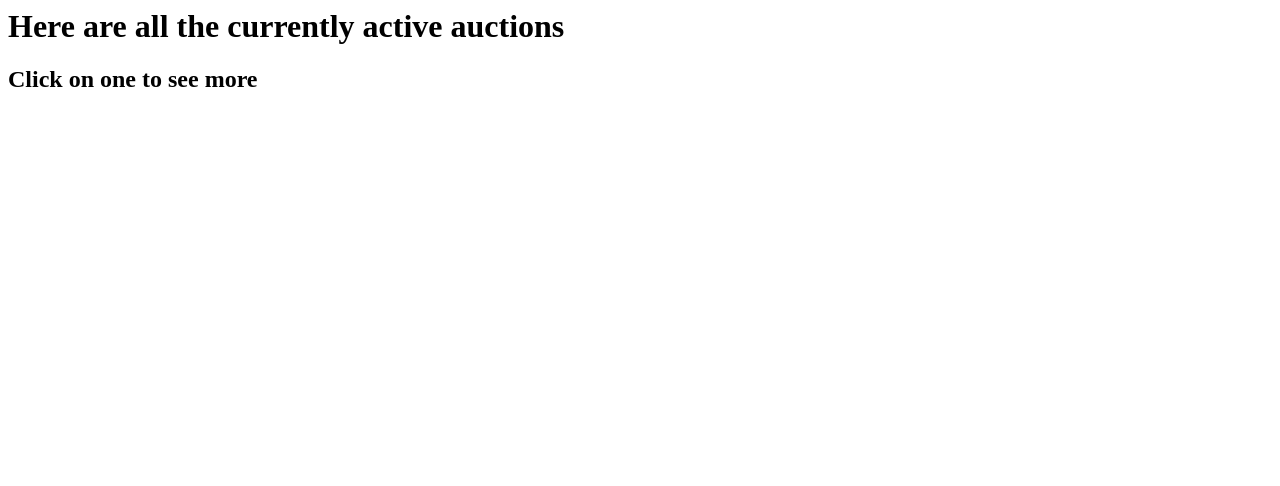
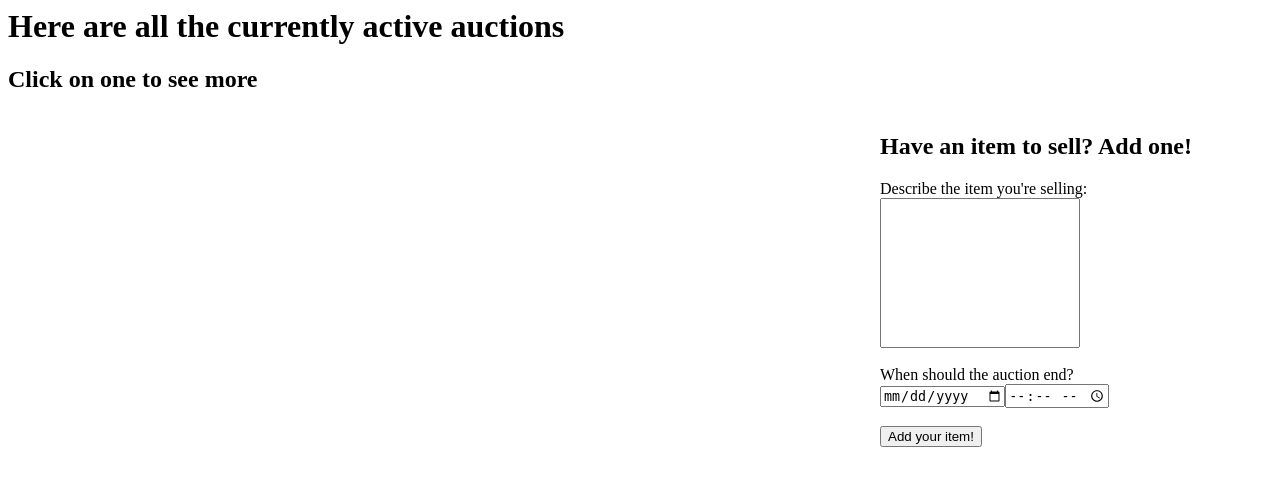
Before and after one commit to cherylyli/auctionSys, a Flask app: page /auctions in a window 1280 px wide. Shown: the top 486 px of the page. Run offline with Flask 2, Linux system fonts and the light colour scheme; data that the repository does not hold is empty; some libraries are stand-ins or nearby versions.

Commit message:
implement add item

```diff
--- a/AuctionWebApp/app/templates/auctions.html
+++ b/AuctionWebApp/app/templates/auctions.html
@@ -1,10 +1,32 @@
 <html>
  	<head>
     	<title>{{ title }} - Auctions</title>
+      <style>
+        .sell{
+          float: right;
+          padding-right: 80px;
+        }
+        input[type='text'] {
+          width: 200px;
+          height: 150px;
+        }
+      </style>
   	</head>
   	<body>
       	<h1>Here are all the currently active auctions</h1>
       	<h2>Click on one to see more</h2>
+        <div class="sell">
+          <h2>Have an item to sell? Add one!</h2>
+          <h2>{{message}}</h2>
+          <form action="/additem" method='POST'>
+          Describe the item you're selling: <br><input type="text" name="item_description"><br><br>
+          When should the auction end?<br><input type="date" name="end_time_date"><input type="time" name='end_time_time'><br><br>
+          <input type="hidden" name="email" value="{{email}}">
+          <input type="submit" value="Add your item!">
+
+          </form>
+        </div>
+
       	<table>
 	      	{% for auction in auctions %}
 
--- a/AuctionWebApp/app/views.py
+++ b/AuctionWebApp/app/views.py
@@ -1,6 +1,7 @@
 from flask import render_template, request, redirect, url_for
 from app import app
 import psycopg2
+from time import gmtime, strftime
 
 #connect to db
 def connect_to_db():
@@ -26,7 +27,7 @@
     cur.execute("select * from users where users.email='"+email+"' and users.password='"+password+"';")
     user = cur.fetchall()
     if len(user) == 1:
-        return render_template('home.html', email=email)
+        return redirect(url_for('get_all_auctions', email=email))
     else:
         return render_template("login.html", message="Login failed, please try again.")
 
@@ -39,7 +40,10 @@
                 order by auctionendtime""")
     auctions = cur.fetchall()
     email = request.args.get('email')
-    return render_template('auctions.html', title="auctions", auctions=auctions, email=email)
+    message = request.args.get('message')
+    if message is None:
+        message = ""
+    return render_template('auctions.html', title="auctions", auctions=auctions, email=email, message=message)
 
 # get owner's info, item's info, and bids on item
 @app.route('/auction/<auctionid>')
@@ -69,11 +73,18 @@
     return render_template('detailed_auction.html', title="auction", auction=auction_description, offers=offers, owner=owner_description, email=email, message=message)
 
 
+# place a bid
 @app.route('/placebid', methods=['POST'])
 def make_bid():
     auctionid = request.form['auctionid']
     email = request.form['email']
     bid = int(request.form['bid'])
+
+    # check if current user is suspended
+    cur.execute("select * from suspendedusers s where s.useremail='"+email+"';")
+    suspended = cur.fetchone()
+    if len(suspended) > 0:
+        return redirect(url_for("get_detail_auction", message="Your account has been suspended due to suspicious activity", email=email, auctionid=auctionid))
 
     # check if auction has ended
     cur.execute("Select * from itemlistings where itemid="+auctionid+" and auctionendtime>now();")
@@ -85,7 +96,65 @@
     cur.execute("Select max(amount) from offers where itemid="+auctionid+";")
     highest_bid = cur.fetchone()
     if highest_bid and highest_bid[0] >= bid:
-        return redirect(url_for("get_detail_auction", message="Bid amount did not succeed previous bids.", email=email, auctionid=auctionid))
+        return redirect(url_for("get_detail_auction", message="Bid amount did not exceed previous bids.", email=email, auctionid=auctionid))
     else:
         cur.execute("Insert into offers values ("+auctionid+ "," +str(bid)+",now(),'"+email+"')")
         return redirect(url_for("get_detail_auction", message="Successfully placed bid", email=email, auctionid=auctionid))
+
+
+# Add an item. If user not in seller table, add them first
+@app.route('/additem', methods=['POST'])
+def add_item():
+    email = request.form['email']
+    item_description = request.form['item_description']
+    end_time_date = request.form['end_time_date']
+    end_time_time = request.form['end_time_time']
+    end_time = end_time_date + " " + end_time_time + ":00"
+    print(end_time)
+
+    # check if current user is suspended
+    cur.execute("select * from suspendedusers s where s.useremail='"+email+"';")
+    suspended = cur.fetchone()
+    if suspended:
+        return redirect(url_for("get_all_auctions", email=email, message="Your account has been suspended due to suspicious activity."))
+
+    # check if current user is a seller, if not, insert into sellers table
+    cur.execute("select * from owners where email='"+email+"';")
+    new_owner = cur.fetchone()
+
+    print(new_owner)
+
+    if new_owner is None:
+        try:
+            print('insert into "owners" (email, numberratings, avgrating) values (\''+email+'\', 0, 0);')
+            cur.execute('insert into "owners" (email, numberratings, avgrating) values (\''+email+'\', 0, 0);')
+        except Exception, e:
+            return redirect(url_for("get_all_auctions", email=email, message=e))
+
+    # check if current seller has >5 reviews and <3.0/5 rating
+    cur.execute("select * from owners o where o.email='"+email+"' and (o.numberratings<5 or o.avgrating>3 ); ")
+    good_user = cur.fetchone()
+
+    if good_user is None:
+        return redirect(url_for("get_all_auctions", email=email, message="Your seller rating is lacking so you cannot add items anymore."))
+
+
+    # get the next available item id
+    cur.execute("select max(itemid) from itemlistings")
+    max_id = cur.fetchone()[0] + 1
+
+    # add the item
+    try:
+        cur.execute("Insert into \"itemlistings\" values("+str(max_id)+",'"+str(end_time) + strftime("%z", gmtime())+"',"+ str(0) + ",'"+ item_description+ "','"+ email+ "',now() )")
+    except Exception, e:
+        return redirect(url_for("get_all_auctions", email=email, message=e))
+
+
+
+
+    # add item
+    return redirect(url_for("get_all_auctions", email=email, message="Successfully posted your item!"))
+
+@app.route('/history')
+def see_history():
+    email = request.args.get('email')
```
Also changed, not shown: 3 other files.
